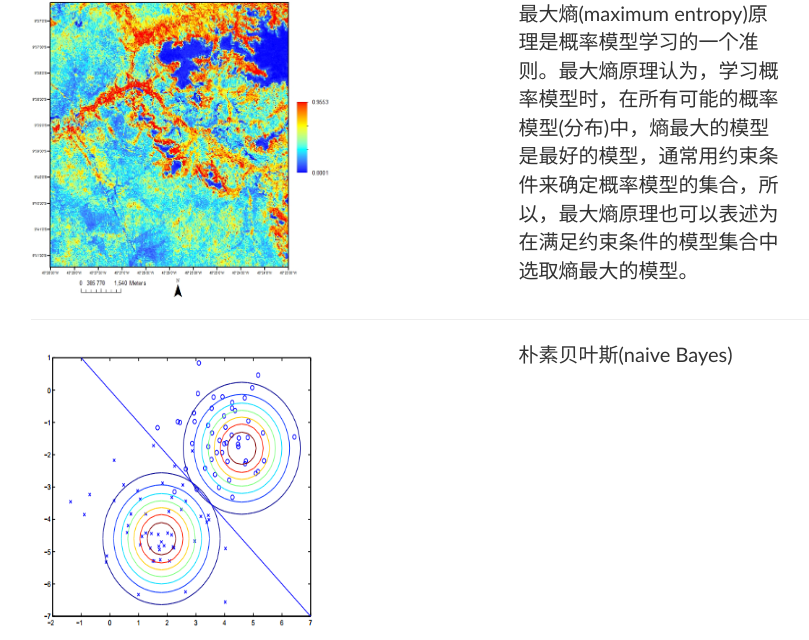
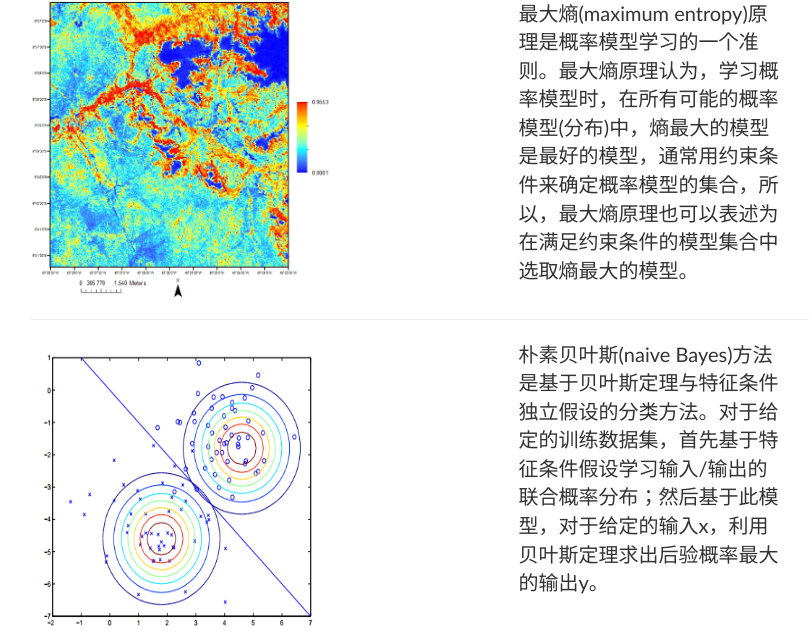
Before and after one commit to lixin77/sentiment-computing, a Flask app: page /description in a window 1280 px wide. Shown: the part 1278-1918 px from the top of the page, without its empty margins (39-848 px from the left). Run offline with Flask 2, Linux system fonts and the light colour scheme; some libraries are stand-ins or nearby versions.

Commit message:
add the description of naive Bayes

```diff
--- a/Sentiment/templates/description.html
+++ b/Sentiment/templates/description.html
@@ -90,7 +90,7 @@
             </div>
             <div class="col-md-3">
                 <p style="font-size: 20px; font-family: Calibri">
-                    朴素贝叶斯(naive Bayes)
+                    朴素贝叶斯(naive Bayes)方法是基于贝叶斯定理与特征条件独立假设的分类方法。对于给定的训练数据集，首先基于特征条件假设学习输入/输出的联合概率分布；然后基于此模型，对于给定的输入x，利用贝叶斯定理求出后验概率最大的输出y。
                 </p>
             </div>
         </div>
```
